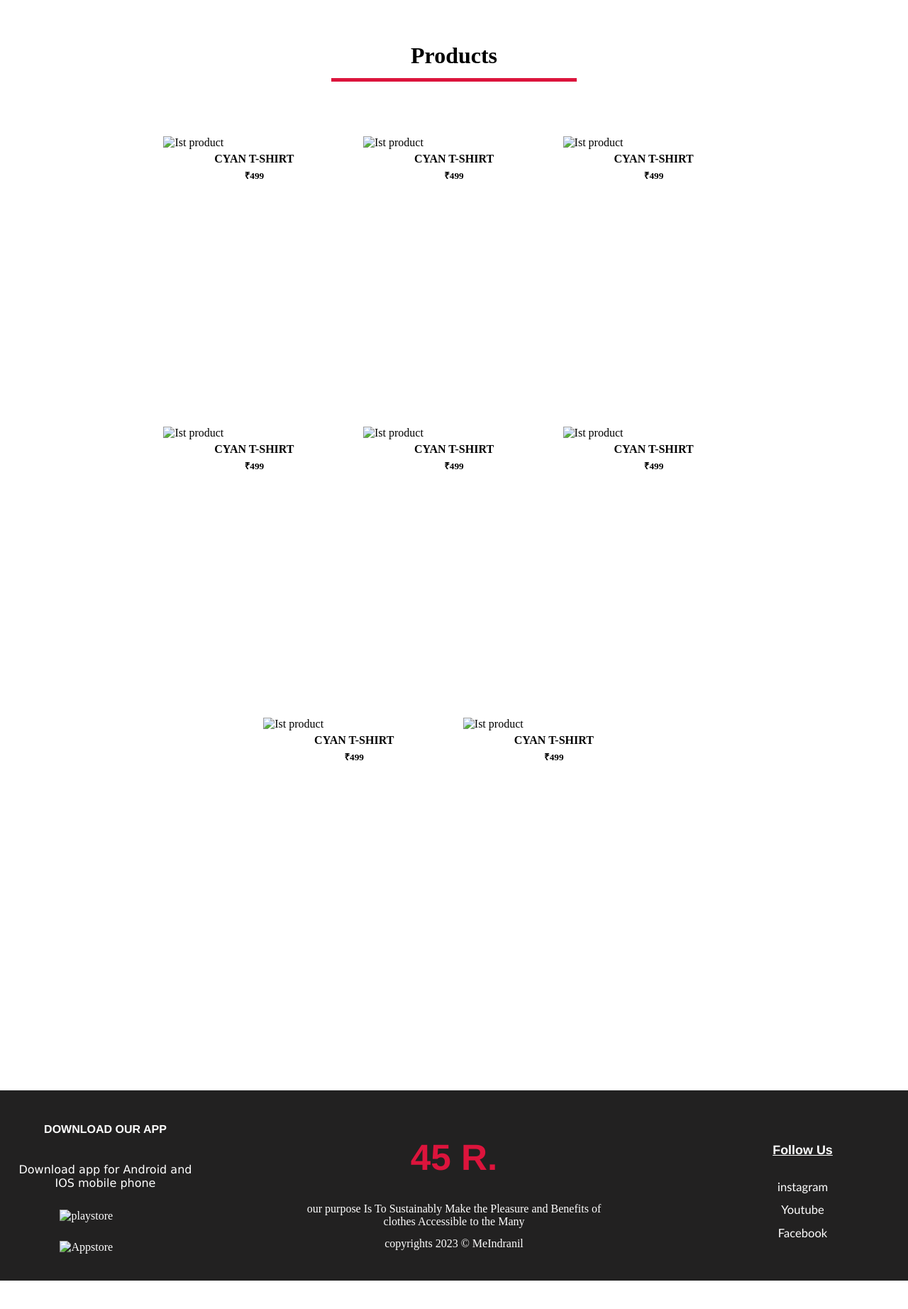
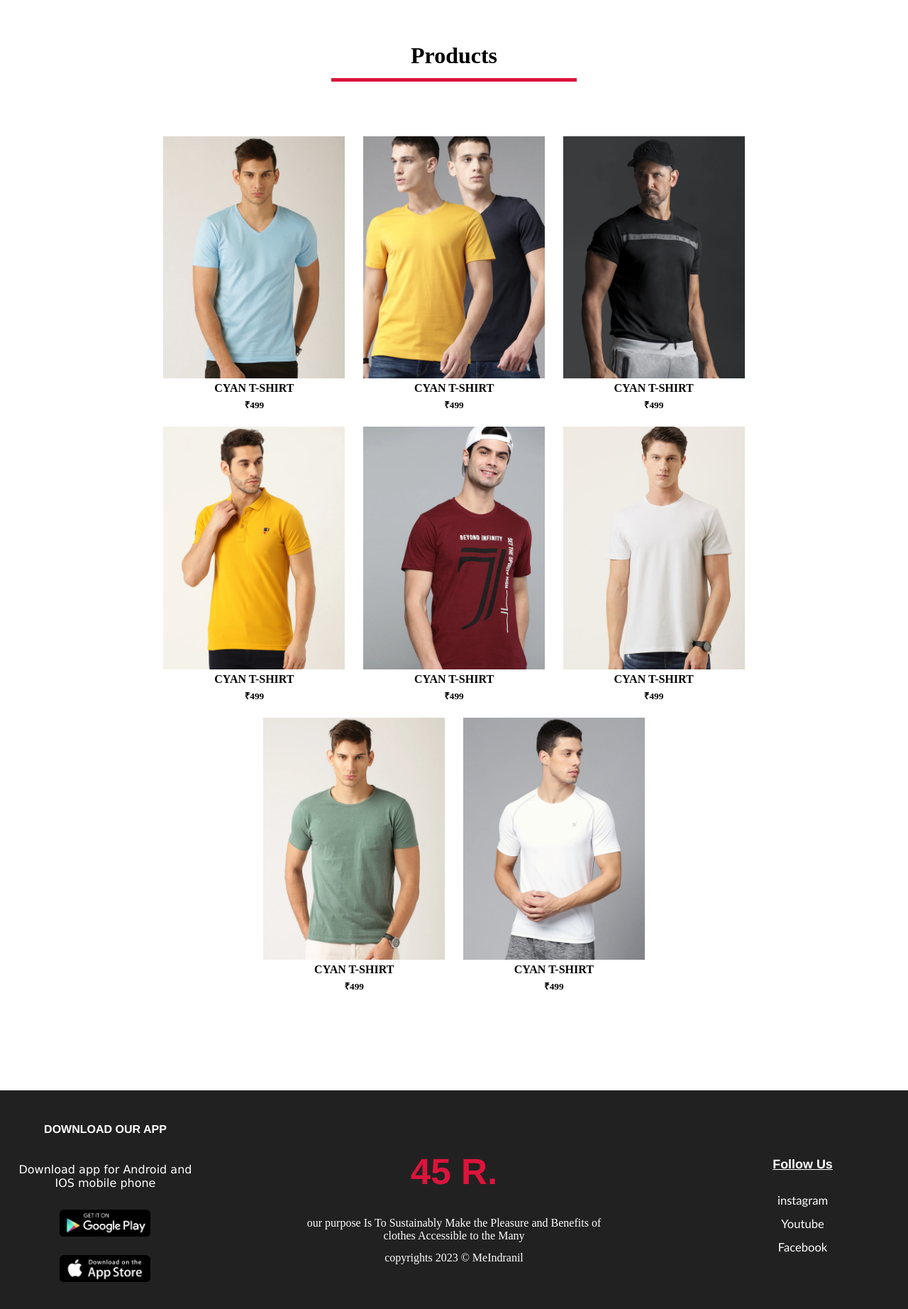
Before and after one commit to indranil83/E-commerce-website, a plain HTML site: page index.html in a window 1280 px wide. Shown: the part 788-2632 px from the top of the page at 71% size. Before the commit the page ends 2592 px from the top, so only its background shows below. Drawn offline with Linux system fonts and the light colour scheme.

Commit message:
Update index.html

```diff
--- a/index.html
+++ b/index.html
@@ -2,7 +2,7 @@
 <html lang="en">
 <head>
     <link rel="stylesheet" href="tw.css">
-    <link rel="shortcut icon" href="image/icon.png" type="image/x-icon">
+    <link rel="shortcut icon" href="icon.png" type="image/x-icon">
     <title>website</title>
 </head>
 <body>
@@ -17,8 +17,8 @@
             <a href="#footer">Contact</a>
         </div>
         <div class="right">
-            <img src="image/cart.svg" alt="cart" />
-            <img src="image/profile.svg" alt="profile" />
+            <img src="cart.svg" alt="cart" />
+            <img src="profile.svg" alt="profile" />
         </div>
     </nav>
     <section class="home">
@@ -30,7 +30,7 @@
             <button>Explore Now →</button>
        </div>
        <div class="container" id="rightcontainer">
-        <img src="image/home.png" alt="">
+        <img src="home.png" alt="">
        </div>
 
     </section>
@@ -38,42 +38,42 @@
         <h1>Products</h1>
         <div class="productcontainer">
             <div class="product">
-               <img src="./image/1.webp" alt="Ist product">
+               <img src="1.webp" alt="Ist product">
                <h4>CYAN T-SHIRT</h4>
                <h5>₹499</h5>
             </div>
             <div class="product">
-                <img src="./image/2.webp" alt="Ist product">
+                <img src="2.webp" alt="Ist product">
                 <h4>CYAN T-SHIRT</h4>
                 <h5>₹499</h5>
              </div>
              <div class="product">
-                <img src="./image/3.webp" alt="Ist product">
+                <img src="3.webp" alt="Ist product">
                 <h4>CYAN T-SHIRT</h4>
                 <h5>₹499</h5>
              </div>
              <div class="product">
-                <img src="./image/4.webp" alt="Ist product">
+                <img src="4.webp" alt="Ist product">
                 <h4>CYAN T-SHIRT</h4>
                 <h5>₹499</h5>
              </div>
              <div class="product">
-                <img src="./image/5.webp" alt="Ist product">
+                <img src="5.webp" alt="Ist product">
                 <h4>CYAN T-SHIRT</h4>
                 <h5>₹499</h5>
              </div>
              <div class="product">
-                <img src="./image/6.jpg" alt="Ist product">
+                <img src="6.jpg" alt="Ist product">
                 <h4>CYAN T-SHIRT</h4>
                 <h5>₹499</h5>
              </div>
              <div class="product">
-                <img src="./image/7.webp" alt="Ist product">
+                <img src="7.webp" alt="Ist product">
                 <h4>CYAN T-SHIRT</h4>
                 <h5>₹499</h5>
              </div>
              <div class="product">
-                <img src="./image/8.webp" alt="Ist product">
+                <img src="8.webp" alt="Ist product">
                 <h4>CYAN T-SHIRT</h4>
                 <h5>₹499</h5>
              </div>
@@ -83,8 +83,8 @@
         <div class="leftfooter">
             <h4>DOWNLOAD OUR APP</h4>
             <p>Download app for Android and IOS mobile phone</p>
-            <img src="./image/playstore.png" alt="playstore">
-            <img src="./image/Appstore.png" alt="Appstore">
+            <img src="playstore.png" alt="playstore">
+            <img src="Appstore.png" alt="Appstore">
         </div>
         <div class="midfooter">
             <h1>45 R.</h1>
```
